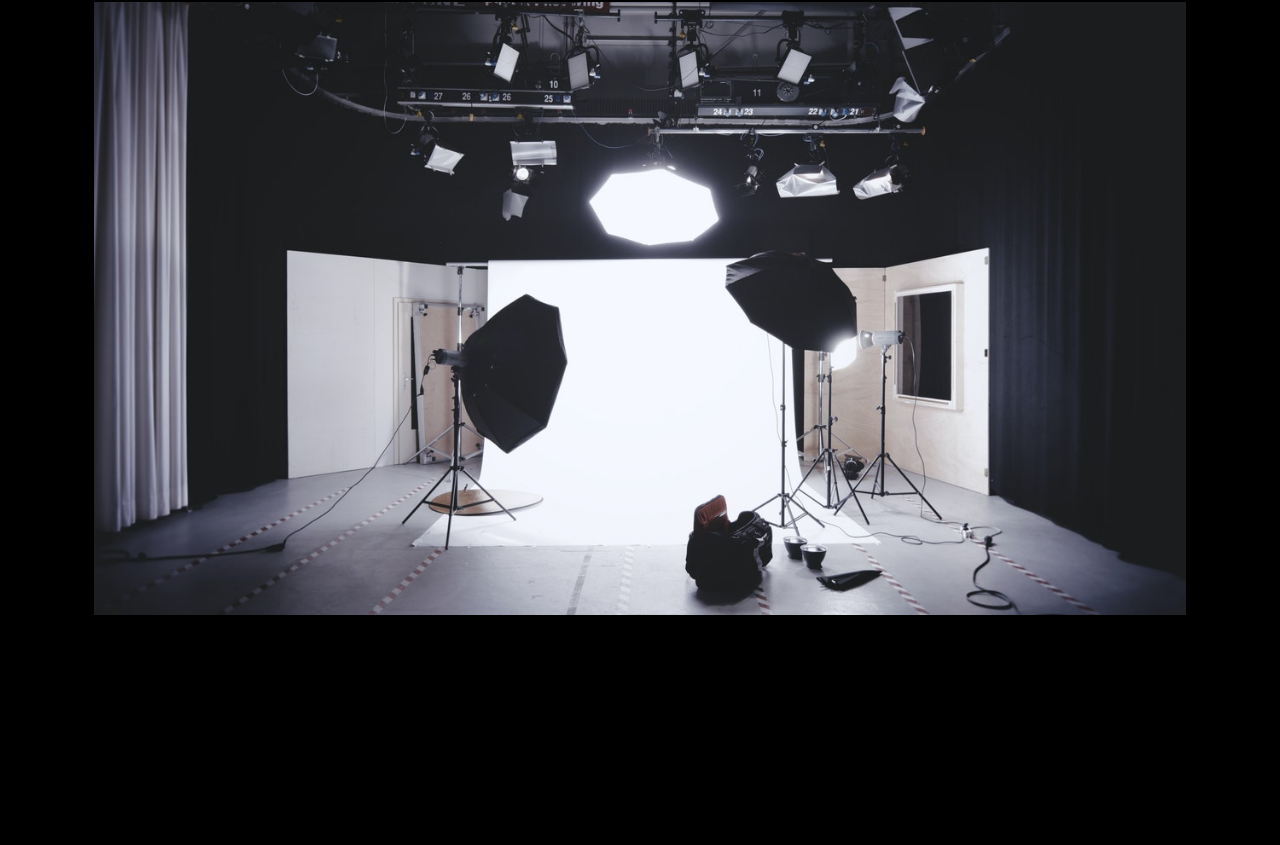
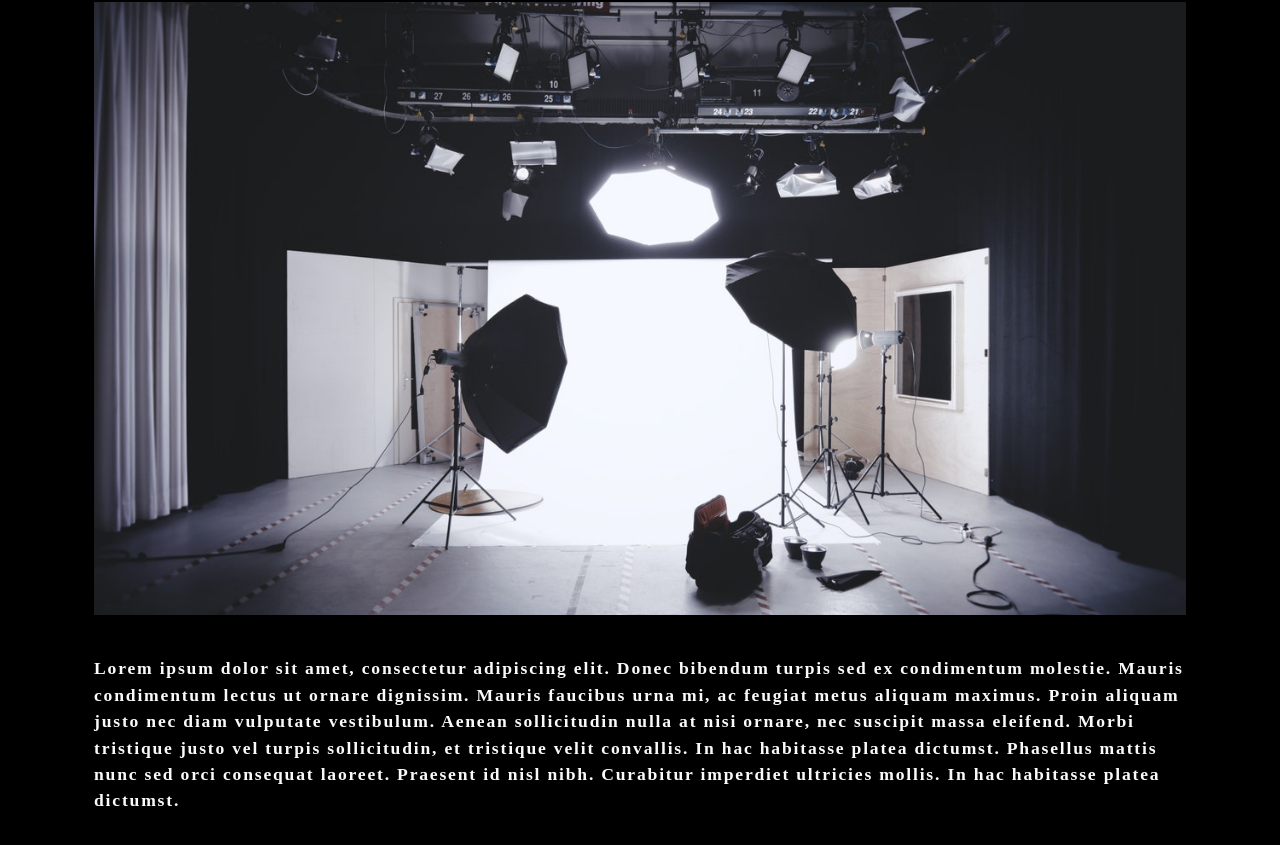
Before and after one commit to DeenaSmith/photo_port, a React (Create React App) app: page / in a window 1280 px wide. Shown: the part 217-1062 px from the top of the page. Before the commit the page ends 946 px from the top, so only its background shows below. Built offline with nearby package versions, Linux system fonts and the light colour scheme.

Commit message:
About tests added, tests still failing

```diff
--- a/src/components/About/index.js
+++ b/src/components/About/index.js
@@ -1,16 +1,20 @@
 
+import React from 'react'
 import coverImage from "../../assets/cover/cover-image.jpg";
 
+function About() {
 
-import React from 'react';
-
-function About() {
     return (
-        <section className="my-5">
+        <section className="my-5" >
             <h1 id="about">Who am I?</h1>
             <img src={coverImage} className="my-2" style={{ width: "100%" }} alt="cover" />
+            <div className="my-2">
+                <p>
+                    Lorem ipsum dolor sit amet, consectetur adipiscing elit. Donec bibendum turpis sed ex condimentum molestie. Mauris condimentum lectus ut ornare dignissim. Mauris faucibus urna mi, ac feugiat metus aliquam maximus. Proin aliquam justo nec diam vulputate vestibulum. Aenean sollicitudin nulla at nisi ornare, nec suscipit massa eleifend. Morbi tristique justo vel turpis sollicitudin, et tristique velit convallis. In hac habitasse platea dictumst. Phasellus mattis nunc sed orci consequat laoreet. Praesent id nisl nibh. Curabitur imperdiet ultricies mollis. In hac habitasse platea dictumst.
+                </p>
+            </div>
         </section>
-    );
+    )
 }
 
-export default About;
+export default About
```
Also changed, not shown: 2 other files (tests, documents, lock files or other folders).
